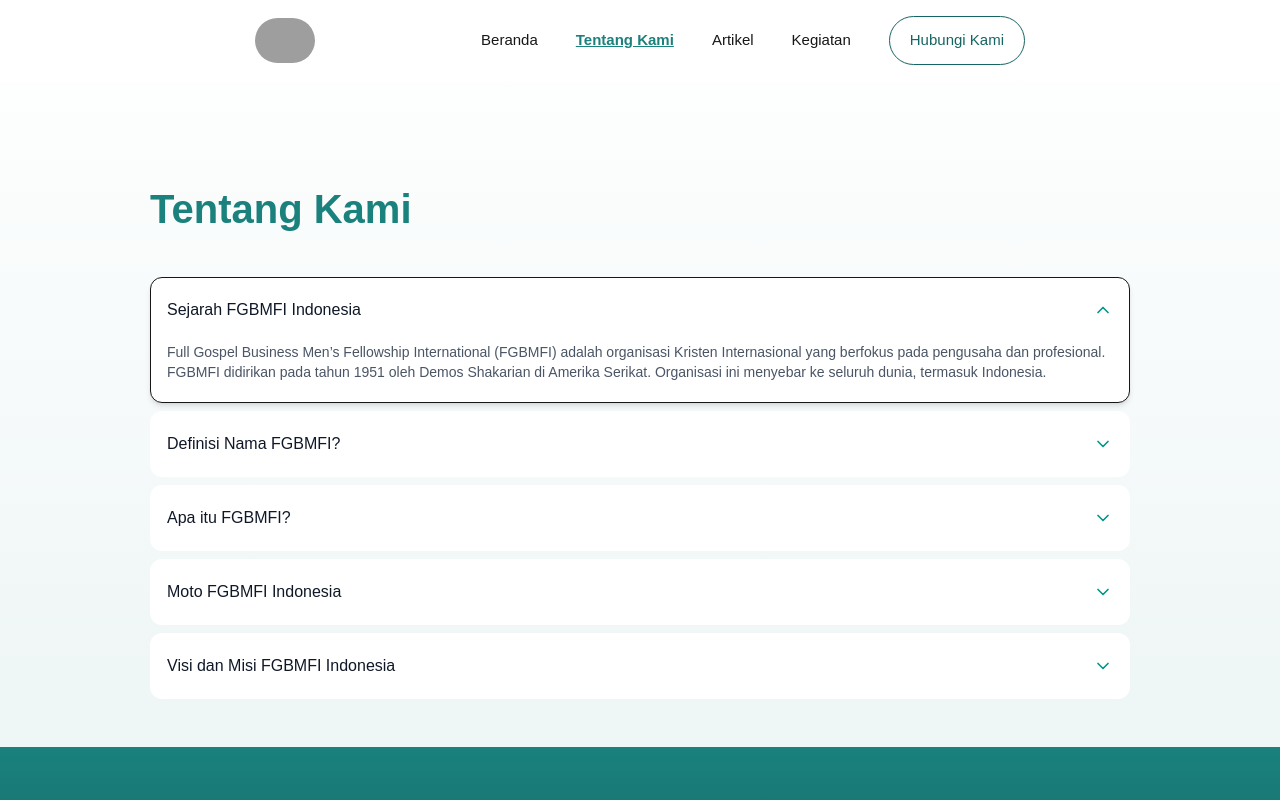
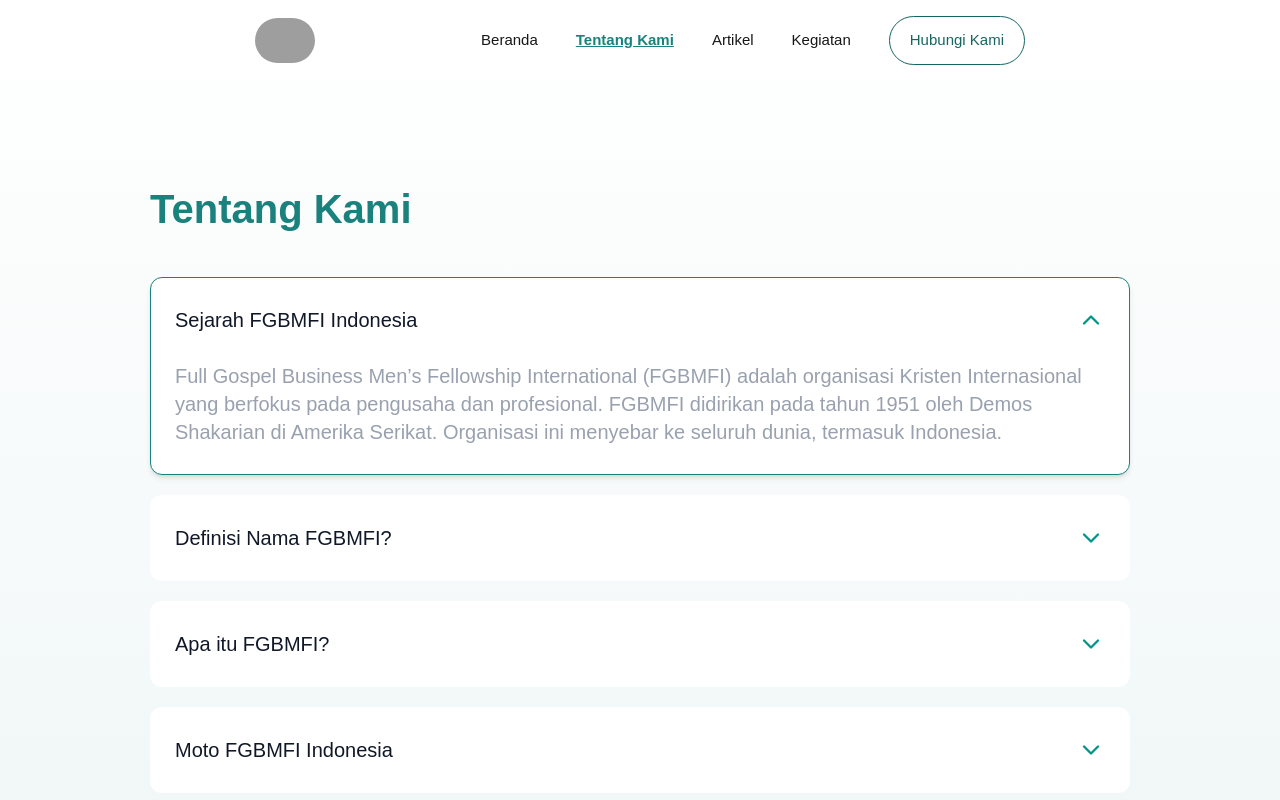
Before and after one commit to reskiabs/fgbmfi-web, a Next.js app: page /about-us in a window 1280 px wide. Shown: the top 800 px of the page. Built offline with nearby package versions, Linux system fonts and the light colour scheme; grey boxes are pictures that could not be loaded.

Commit message:
feat: slicing about us page

```diff
--- a/app/about-us/page.tsx
+++ b/app/about-us/page.tsx
@@ -11,7 +11,7 @@
 const AboutUsPage = () => {
   return (
     <Container>
-      <section className="mb-12">
+      <section className="mb-8 lg:mb-24">
         <div className="mb-2.5 lg:mb-10">
           <ContentTitle title="Tentang Kami" removeButton />
         </div>
--- a/components/FaqAccordion.tsx
+++ b/components/FaqAccordion.tsx
@@ -30,6 +30,10 @@
     question: "Visi dan Misi FGBMFI Indonesia",
     answer: "Coming soon...",
   },
+  {
+    question: "Nilai-nilai FGBMFI Indonesia",
+    answer: "Coming soon...",
+  },
 ];
 
 export default function FaqAccordion() {
@@ -40,29 +44,29 @@
   };
 
   return (
-    <div className="space-y-2">
+    <div className="space-y-2.5 lg:space-y-5">
       {faqData.map((item, index) => {
         const isOpen = openIndex === index;
         return (
           <div
             key={index}
-            className={`rounded-xl border bg-white ${
+            className={`rounded-xl border border-primary bg-white ${
               isOpen ? "shadow-md" : "border-transparent"
             }`}
           >
             <button
-              className="flex items-center justify-between w-full px-4 py-5 text-base font-medium text-left text-gray-900"
+              className="flex items-center justify-between w-full px-[15px] py-[17px]  text-xs font-medium text-left text-gray-900 lg:text-xl lg:px-6 lg:py-7"
               onClick={() => toggleIndex(index)}
             >
               <span>{item.question}</span>
               {isOpen ? (
-                <ChevronUp className="w-5 h-5 text-teal-600" />
+                <ChevronUp className="text-teal-600 size-5 lg:size-7 " />
               ) : (
-                <ChevronDown className="w-5 h-5 text-teal-600" />
+                <ChevronDown className="text-teal-600 size-5 lg:size-7 " />
               )}
             </button>
             {isOpen && (
-              <div className="px-4 pb-5 text-sm text-gray-600">
+              <div className="px-[15px] border-gray-200 pb-[15px] text-xs font-normal text-gray-400 lg:text-xl lg:px-6 lg:pb-7">
                 {item.answer}
               </div>
             )}
```
